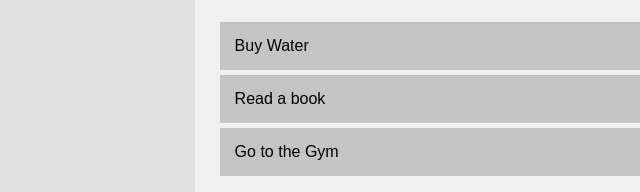
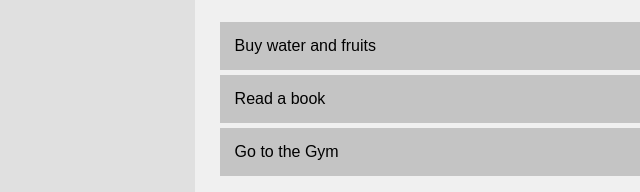
Before and after one commit to KrlosAren/TaksList, a plain HTML site: page index.html in a window 1280 px wide. Shown: the part 185-377 px from the top of the page, 106-746 px from the left. Drawn offline with Linux system fonts and the light colour scheme; a web font is replaced by a local one.

Commit message:
mi primer commit de otro repositorio

```diff
--- a/index.html
+++ b/index.html
@@ -30,7 +30,7 @@
                 <input type="text" name="AddTasks" class="inputAdd" id="inputAdd" placeholder="Add a Task">
                 <button id="addButton" class="addButton" onclick="addTasks()">ADD</button>
                     <ul id="list" class="tasksList">
-                        <li>Buy Water</li>
+                        <li>Buy water and fruits</li>
                         <li>Read a book</li>
                         <li>Go to the Gym</li>
                     </ul>
```
